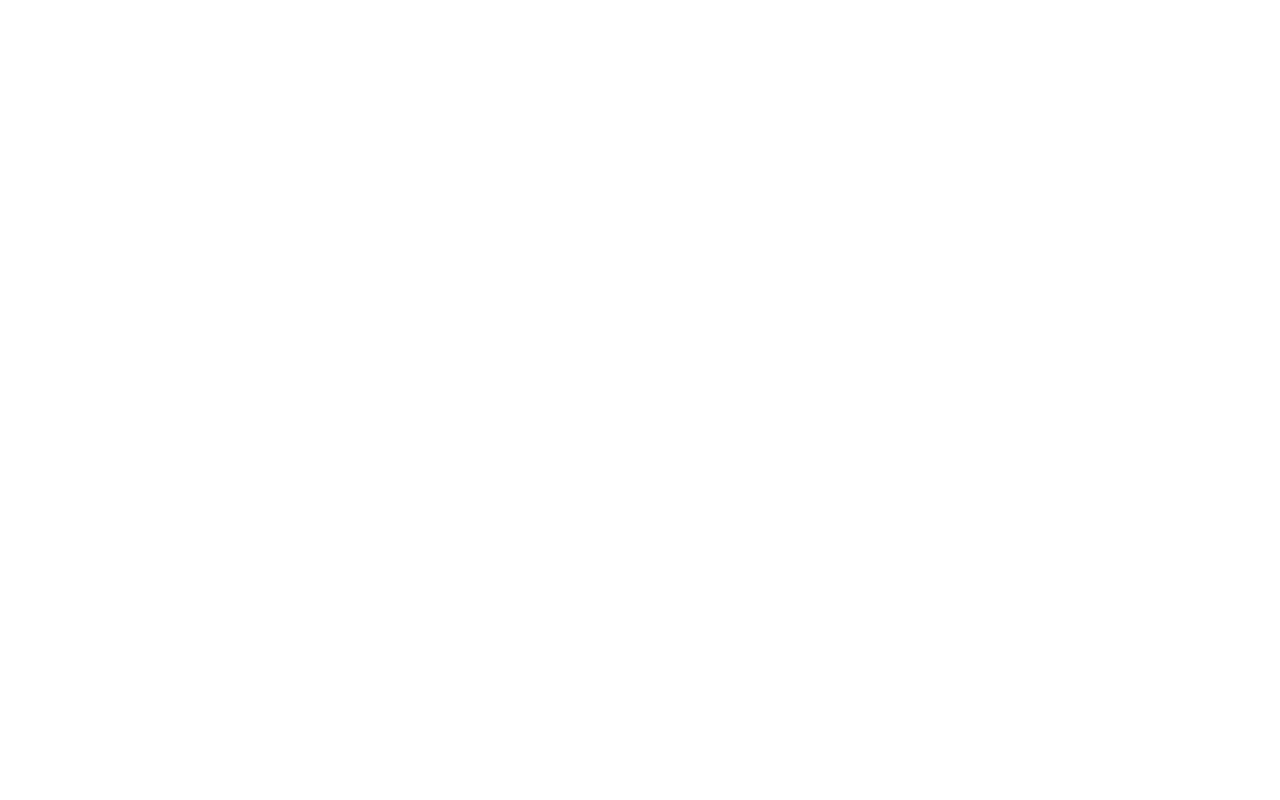
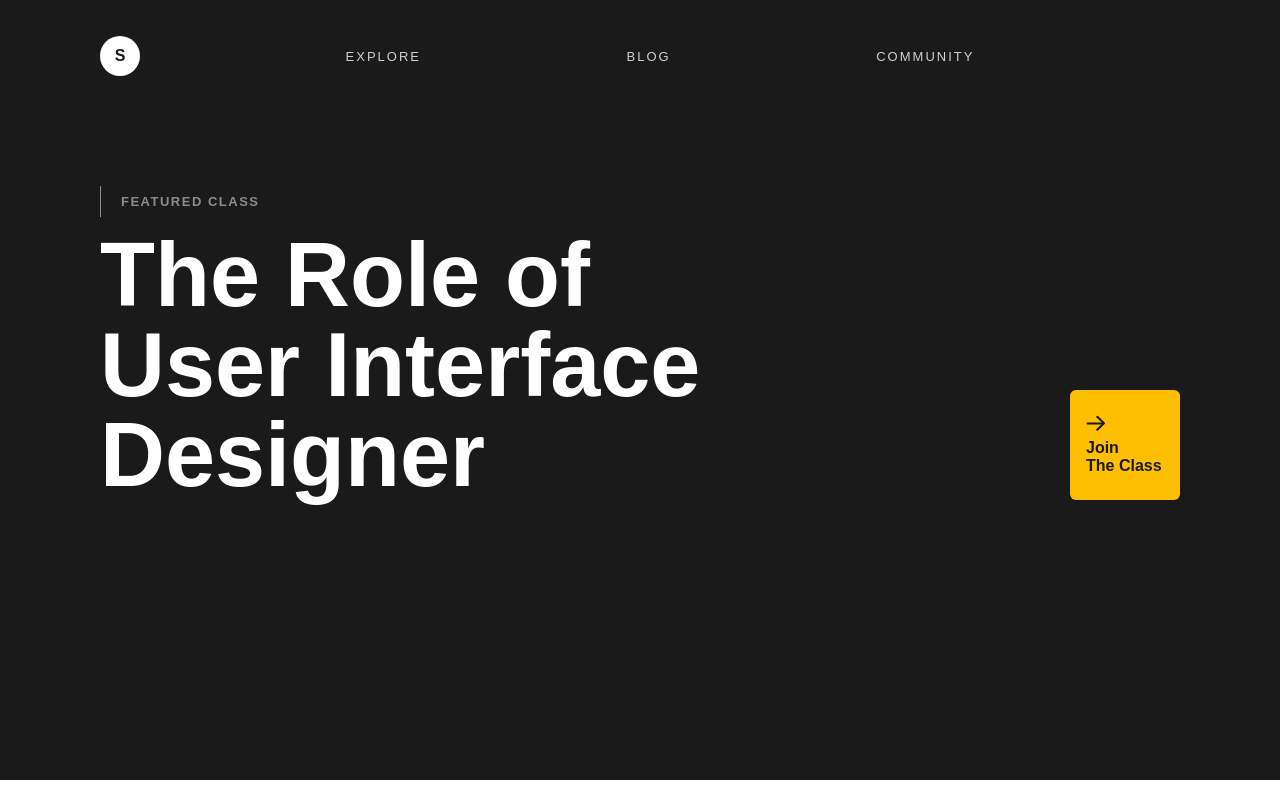
Before and after one commit to Ivan-So612/Web-Site-Project, a plain HTML site: page index.html in a window 1280 px wide. Drawn offline with Linux system fonts and the light colour scheme.

Commit message:
Первый этап

```diff
--- a/index.html
+++ b/index.html
@@ -4,8 +4,40 @@
     <meta charset="UTF-8">
     <meta name="viewport" content="width=device-width, initial-scale=1.0">
     <title>Document</title>
+    <link rel="stylesheet" href="style.css">
+    <link rel="stylesheet" href="reset.css">
 </head>
 <body>
+    <header class="header">
+        <div class="container">
+            <nav class="navigation">
+                <a href="" class="logo">S</a>
+                <ul class="navigation-holder">
+                    <li class="nav-links">
+                        <a href="#">explore</a>
+                    </li>
+                    <li class="nav-links">
+                        <a href="#">Blog</a>
+                    </li>
+                    <li class="nav-links">
+                        <a href="#">Community</a>
+                    </li>
+                </ul>
+            </nav>
+            <section class="header-title">
+                <span class="header-subtitle-text">featured class</span>
+                <h1 class="header-title-text">
+                    The Role of
+                    User Interface
+                    Designer
+                </h1>
 
+                <a href="#" class="join">
+                    <img src="/img/icons/arrow.svg" alt="">
+                    <span class="join-text">Join <br> The Class</span>
+                </a>
+            </section>
+        </div>
+    </header>
 </body>
 </html>
--- /dev/null
+++ b/style.css
@@ -0,0 +1,95 @@
+* {
+    box-sizing: border-box;
+    margin: 0;
+    font-family: Arial, Helvetica, sans-serif;
+}
+
+.container {
+    max-width: 1080px;
+    margin: 0 auto;
+}
+
+.header {
+    background-color: #1A1A1A;
+    padding-top: 36px;
+    padding-bottom: 200px;
+}
+
+.navigation {
+    display: flex;
+    justify-content: space-between;
+    align-items: center;
+}
+
+.logo {
+    width: 40px;
+    height: 40px;
+    border-radius: 50%;
+    background-color: #fff;
+    display: flex;
+    justify-content: center;
+    align-items: center;
+    text-decoration: none;
+    color: #1A1A1A;
+    font-weight: bold;
+}
+
+.navigation-holder {
+    list-style-type: none;
+    padding: 0;
+    display: flex;
+    flex-grow: 1;
+    justify-content: space-evenly;
+}
+
+.nav-links a {
+    text-decoration: none;
+    color: #D1D1D1;
+    text-transform: uppercase;
+    letter-spacing: 2px;
+    font-size: 13px;
+}
+
+.header-title {
+    margin-top: 110px;
+    margin-bottom: 80px;
+    position: relative;
+}
+
+.header-subtitle-text {
+    display: inline-block;
+    border-left: 1px solid #8c8c8c;
+    padding: 8px 0 8px 20px;
+    color: #8C8C8C;
+    font-weight: bold;
+    text-transform: uppercase;
+    font-size: 13px;
+    letter-spacing: 1.5px;
+    margin-bottom: 13px;
+}
+
+.header-title-text {
+    font-size: 90px;
+    font-weight: bold;
+    color: #fff;
+    max-width: 620px;
+    line-height: 1;
+}
+
+.join {
+    background-color: #FEBE02;
+    position: absolute;
+    right: 0;
+    bottom: 0;
+    width: 110px;
+    height: 110px;
+    padding: 16px;
+    display: flex;
+    flex-direction: column;
+    justify-content: space-evenly;
+    align-items: flex-start;
+    text-decoration: none;
+    color: #1A1A1A;
+    font-weight: bold;
+    border-radius: 6px;
+}
```
Also changed, not shown: img/audio.png (added), img/card-1.png (added), img/card-2.png (added), img/card-3.png (added), img/card-4.png (added), img/girl-avatar.png (added), img/icons/arrow.svg (added), img/icons/play.svg (added), img/icons/star.svg (added), img/man-avatar.png (added), index_style.css (deleted), 2 other files.
